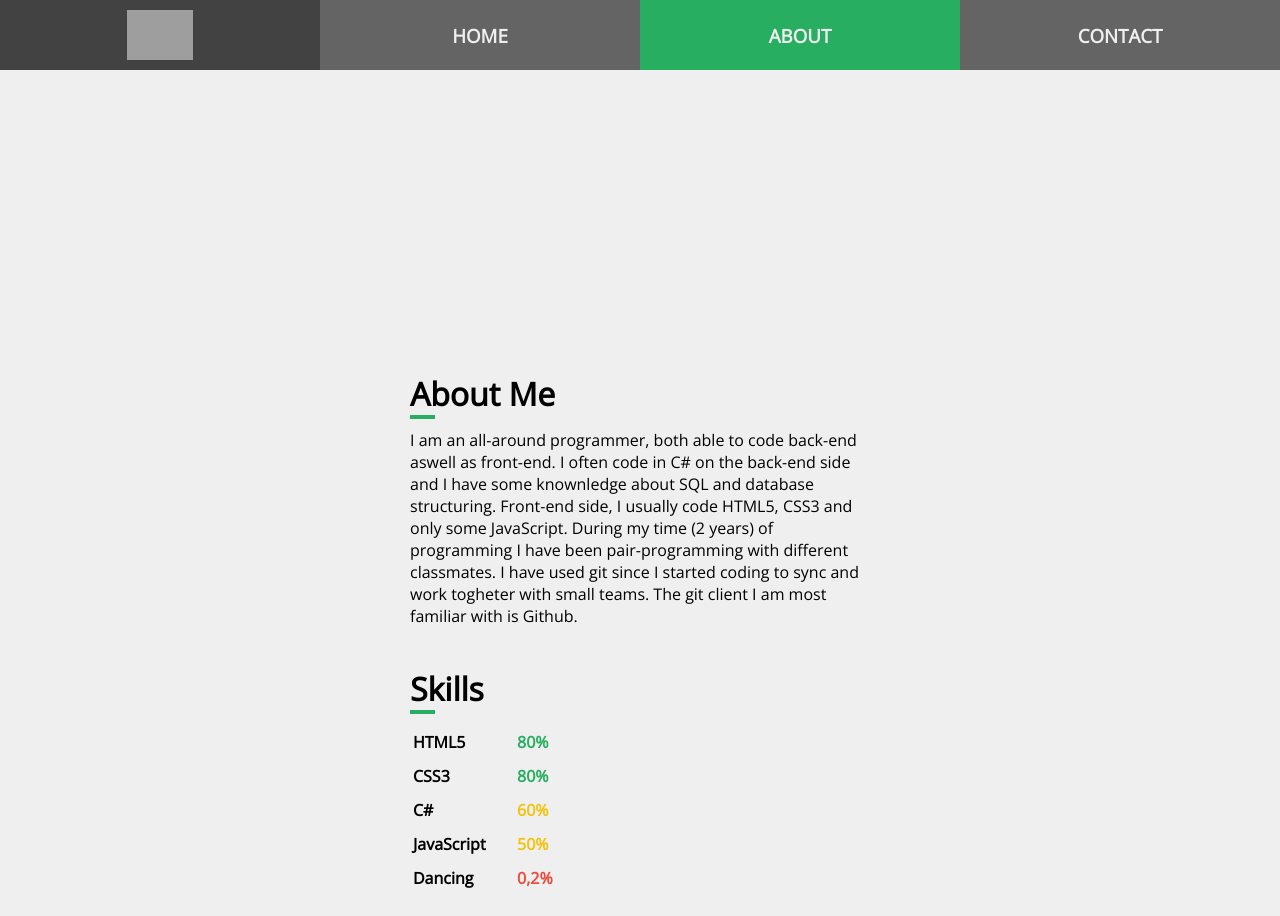
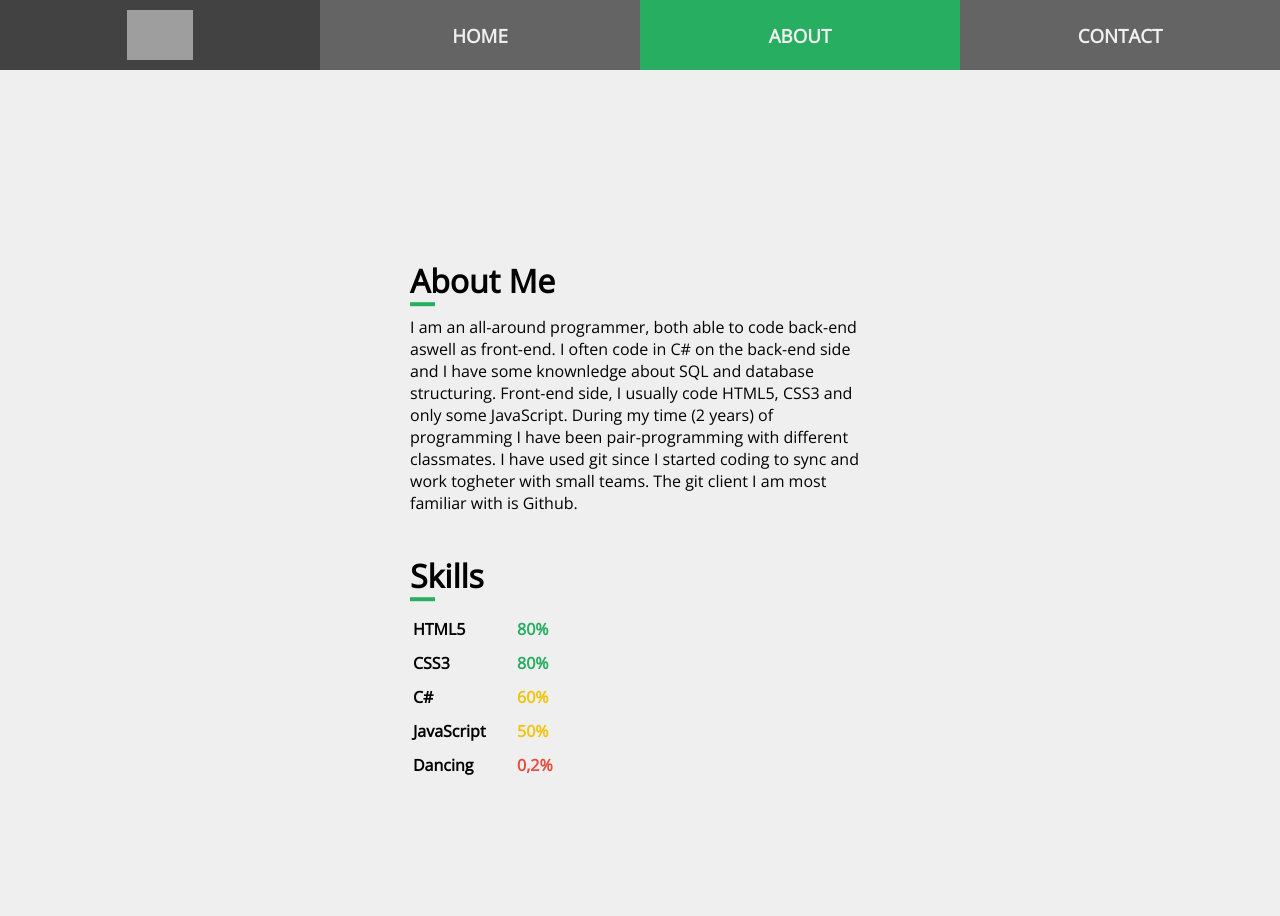
Before and after one commit to felixwetell/WebPortfolio, an ASP.NET MVC app: page /Home/About in a window 1280 px wide. After the commit the page ends 775 px from the top, so only its background shows below. Run offline with ASP.NET Core 8 and stand-ins for ASP.NET MVC 5, Linux system fonts and the light colour scheme; the project's own start-up code is not run, and a stand-in starts its controllers and pages; some libraries are stand-ins or nearby versions; grey boxes are pictures that could not be loaded.

Commit message:
improved the responsive design

```diff
--- a/PersonalizedWebPage/PersonalizedWebPage/CSS/about.css
+++ b/PersonalizedWebPage/PersonalizedWebPage/CSS/about.css
@@ -2,18 +2,24 @@
     padding: 20px;
 }
 
-@media (min-width: 500px) {
+@media (min-width: 520px) {
     .content {
+        margin: auto 0;
         width: 500px;
         margin: 0 auto;
+    }
+}
+
+@media (min-width: 528px) {
+    .content {
+        transform: translate(0%, 10%);
     }
 }
 
 @media (min-width: 1000px) and (min-height: 750px) {
     .content {
         margin-right: 50%;
-        bottom: -50%;
-        transform: translate(50%, 50%);
+        transform: translate(50%, 30%);
     }
 
     .content-text {
--- a/PersonalizedWebPage/PersonalizedWebPage/Views/Shared/_Layout.cshtml
+++ b/PersonalizedWebPage/PersonalizedWebPage/Views/Shared/_Layout.cshtml
@@ -28,6 +28,9 @@
 
     @RenderSection("stylesheets", false)
 
+    <script>
+        document.title = document.getElementById("page-ID").getAttribute("name").toUpperCase() + " - Felix Wetell";
+    </script>
 </head>
 
 <body>
@@ -69,8 +72,5 @@
     <script src="~/js/nav.js"></script>
     <script src="~/js/hamburger.js"></script>
 
-    <script>
-        document.title = document.getElementById("page-ID").getAttribute("name").toUpperCase() + " - Felix Wetell";
-    </script>
 </body>
 </html>
```
